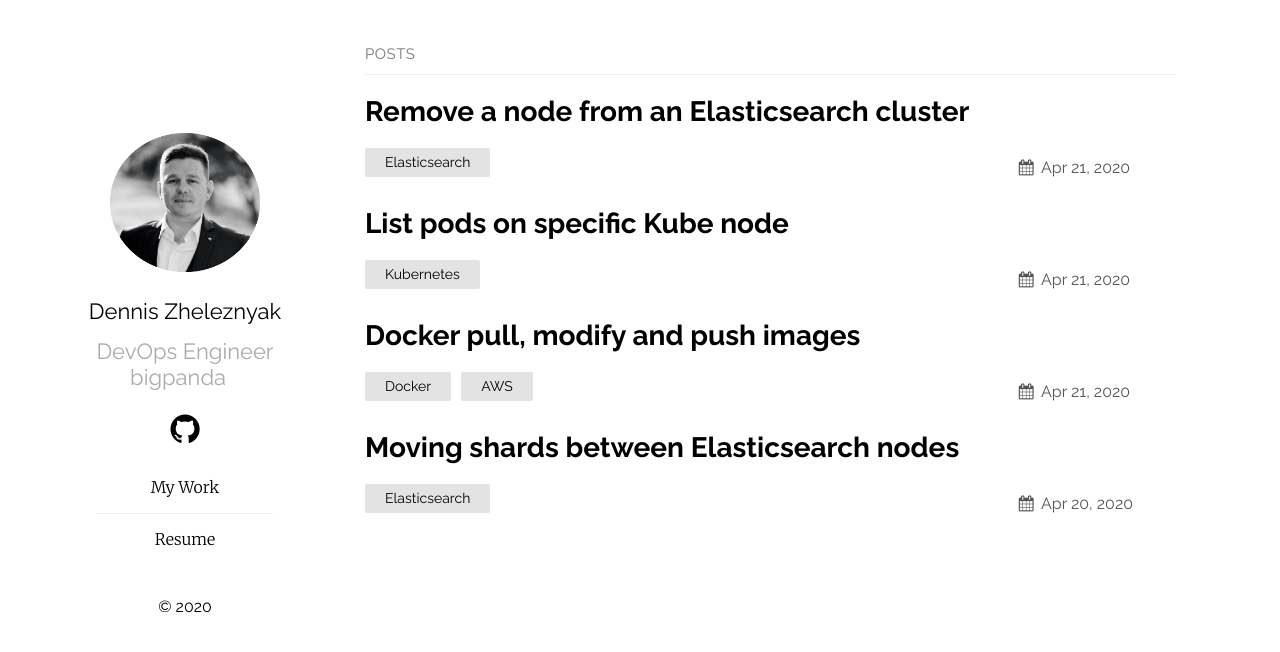
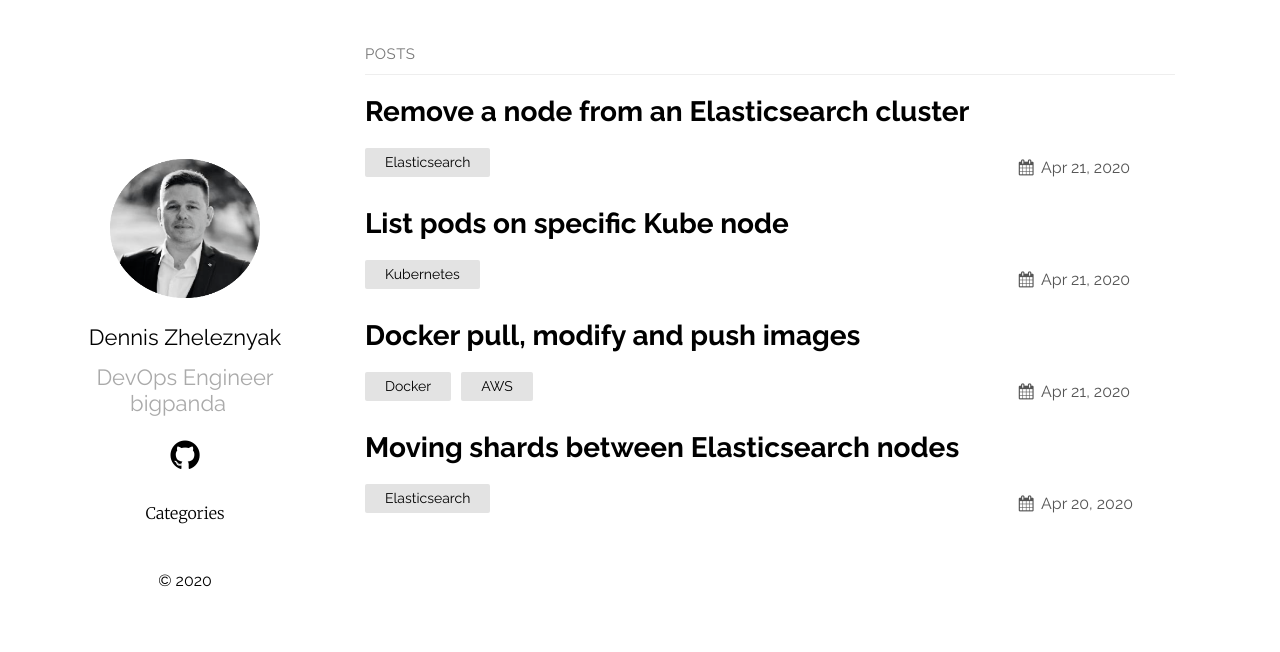
Before and after one commit to denzhel/denzhel.github.io, a Jekyll site: the page built from index.md, in a window 1280 px wide. Shown: the top 652 px of the page. Built offline with Jekyll 4.4.1, drawn with Linux system fonts in a browser that asks for light colours.

Commit message:
Add categories

```diff
--- a/_config.yml
+++ b/_config.yml
@@ -19,10 +19,8 @@ plainwhite:
   social_links:
     github:  denzhel
   navigation:
-    - title: My Work
-      url: "/my-work"
-    - title: Resume
-      url: "/resume"
+    - title: Categories
+      url: "/categories.html"
   sitemap: true
 
 # Plugins #
```
